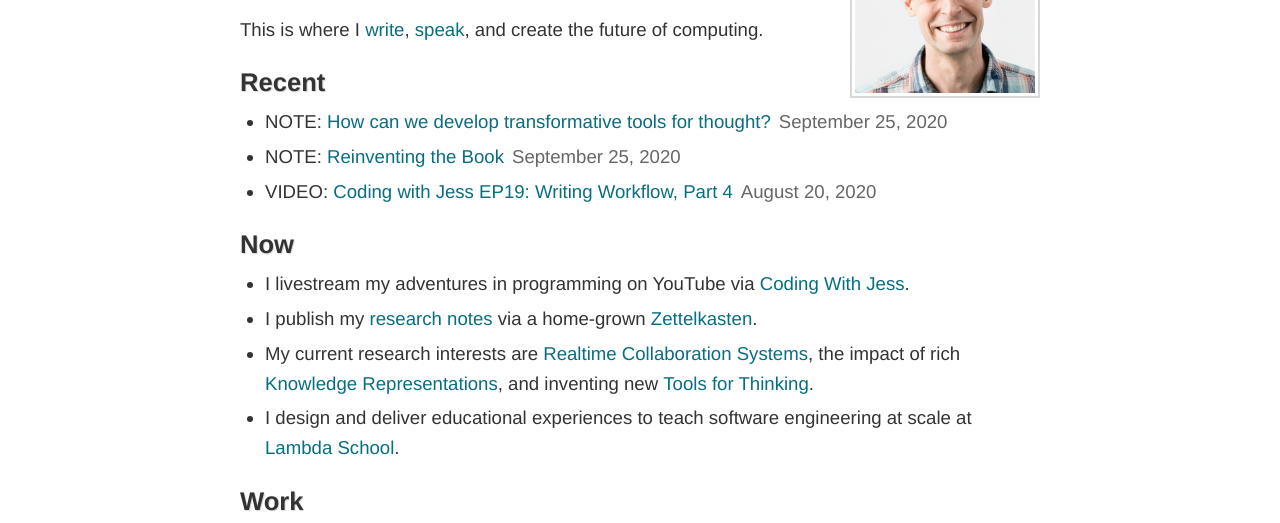
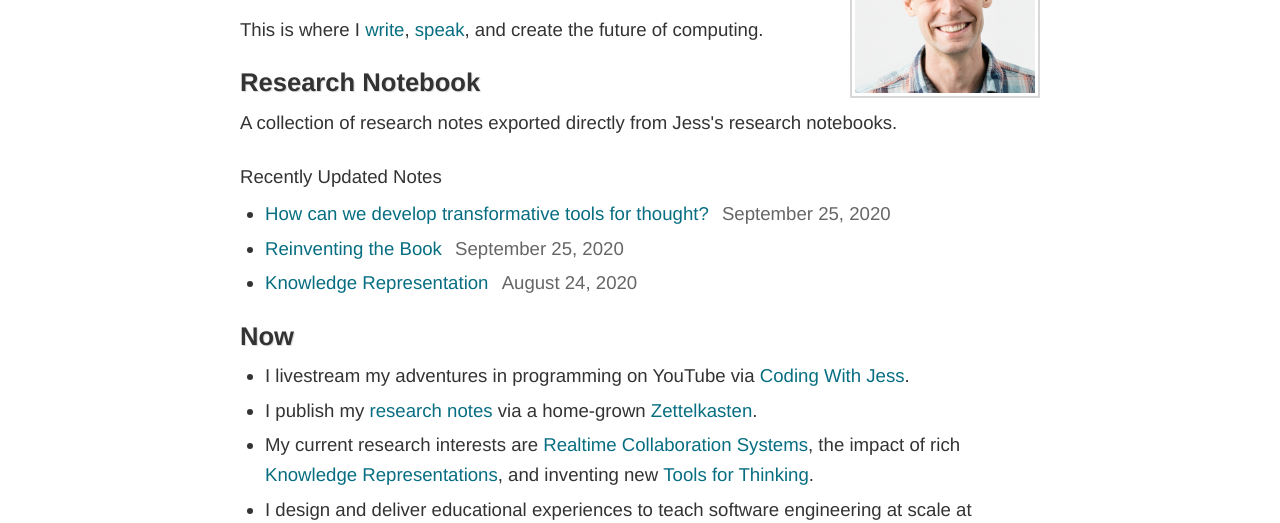
Before and after one commit to jessmartin/jessmartdotin-gatsby, a Gatsby site: page / in a window 1280 px wide. Shown: the part 244-767 px from the top of the page. Built offline with nearby package versions, Linux system fonts and the light colour scheme; Gatsby itself is replaced by a stand-in of ours.

Commit message:
Dynamically update the list of recent notes on home page

```diff
--- a/src/components/note-link.js
+++ b/src/components/note-link.js
@@ -4,7 +4,7 @@
 const ArticleLink = ({ post }) => (
   <li>
     <Link to={`../` + post.frontmatter.slug}>{post.frontmatter.title}</Link>
-    &nbsp;<small>(Updated {post.frontmatter.date})</small>
+    &nbsp;<span class="updated">{post.frontmatter.date}</span>
   </li>
 )
 
--- a/src/pages/index.js
+++ b/src/pages/index.js
@@ -4,8 +4,18 @@
 import Layout from "../components/layout"
 import Image from "../components/image"
 import SEO from "../components/seo"
+import NoteLink from "../components/note-link"
 
-const IndexPage = () => (
+const IndexPage = ({
+  data: {
+    allMarkdownRemark: {edges},
+  },
+}) => {
+  const RecentNotes = edges.map(edge => (
+    <NoteLink key={edge.node.id} post={edge.node} />
+  ))
+
+  return (
   <Layout>
     <SEO title="Jess Martin" />
     <div class="portrait">
@@ -18,27 +28,12 @@
     <p>This is where I <a href="#writings">write</a>, <a href="#talks">speak</a>, and create the future of computing.</p>
 
     <section>
-      <h3>Recent</h3>
-      <ul>
-        <li>NOTE:&nbsp;
-          <a href="/notes/20E186CF-BDF2-4143-8B94-69ECABD3E7B0-951-000059BBE372F180">
-            How can we develop transformative tools for thought?
-          </a>
-          <span class="updated">September 25, 2020</span>
-        </li>
-        <li>NOTE:&nbsp;
-          <a href="/notes/CF54B975-94E1-4244-9EE7-9D3890FA8C96-4272-0006761CAB8A1FA6">
-            Reinventing the Book
-          </a>
-          <span class="updated">September 25, 2020</span>
-        </li>
-        <li>VIDEO:&nbsp;
-          <a href="https://www.youtube.com/watch?v=KgPbX-FjwyM&feature=youtu.be">
-            Coding with Jess EP19: Writing Workflow, Part 4
-          </a>
-          <span class="updated">August 20, 2020</span>
-        </li>
-      </ul>
+      <h3>Research Notebook</h3>
+      <p>A collection of research notes exported directly from Jess's research
+      notebooks.</p>
+
+      <p>Recently Updated Notes</p>
+      <ul>{RecentNotes}</ul>
     </section>
 
     <section>
@@ -264,7 +259,24 @@
     <p>
       I occasionally <a href="http://twitter.com/jessmartin">tweet</a>.
     </p>
-  </Layout>
-)
+  </Layout>)
+}
 
 export default IndexPage
+
+// prettier-ignore
+export const pageQuery = graphql`
+  query {
+    allMarkdownRemark(limit: 3, sort: {fields: frontmatter___date, order: DESC}) {
+      edges {
+        node {
+          id
+          frontmatter {
+            title
+            date(formatString: "MMMM DD, YYYY")
+          }
+        }
+      }
+    }
+  }
+`
```
